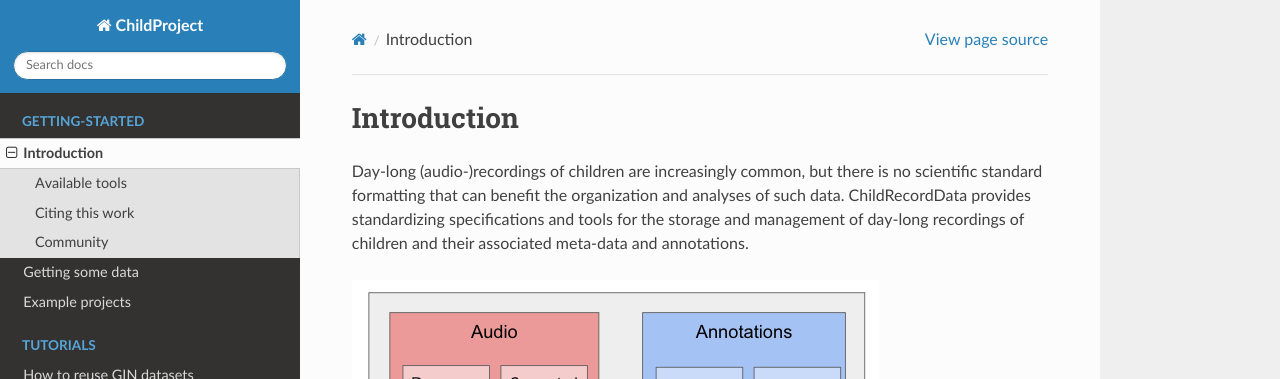
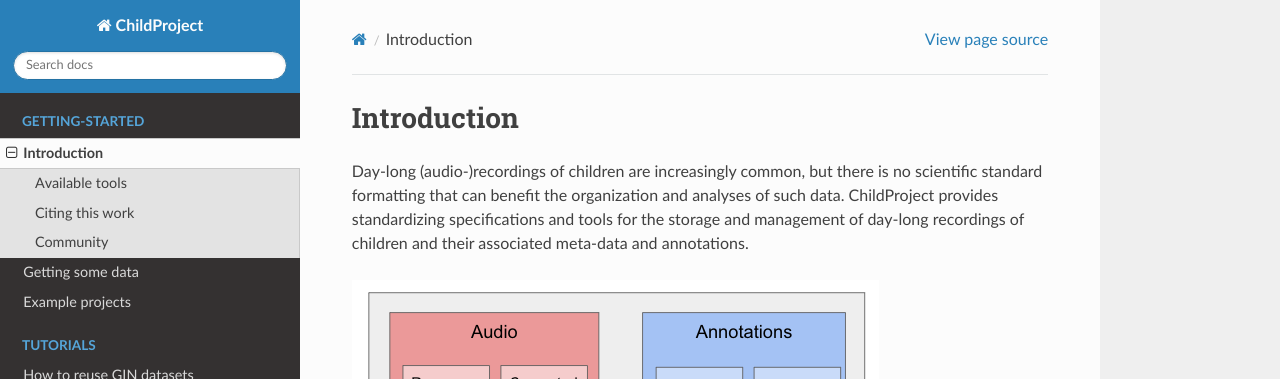
Before and after one commit to LAAC-LSCP/ChildProject, a Sphinx documentation site: the page built from docs/source/introduction.rst, in a window 1280 px wide and 900 px high. Shown: the top 379 px of the window. Built offline with Sphinx 7.4.7 and the Read the Docs theme 2.0.0, drawn with Linux system fonts in a browser that asks for light colours; pages that are not in the unit, such as notebooks, are missing from menus.

Commit message:
typo fix

```diff
--- a/docs/source/introduction.rst
+++ b/docs/source/introduction.rst
@@ -3,7 +3,7 @@ Introduction
 
 Day-long (audio-)recordings of children are increasingly common, but
 there is no scientific standard formatting that can benefit the
-organization and analyses of such data. ChildRecordData provides
+organization and analyses of such data. ChildProject provides
 standardizing specifications and tools for the storage and management of
 day-long recordings of children and their associated meta-data and
 annotations.
```
Also changed, not shown: README.md (+1 -1 lines), 1 other file.
